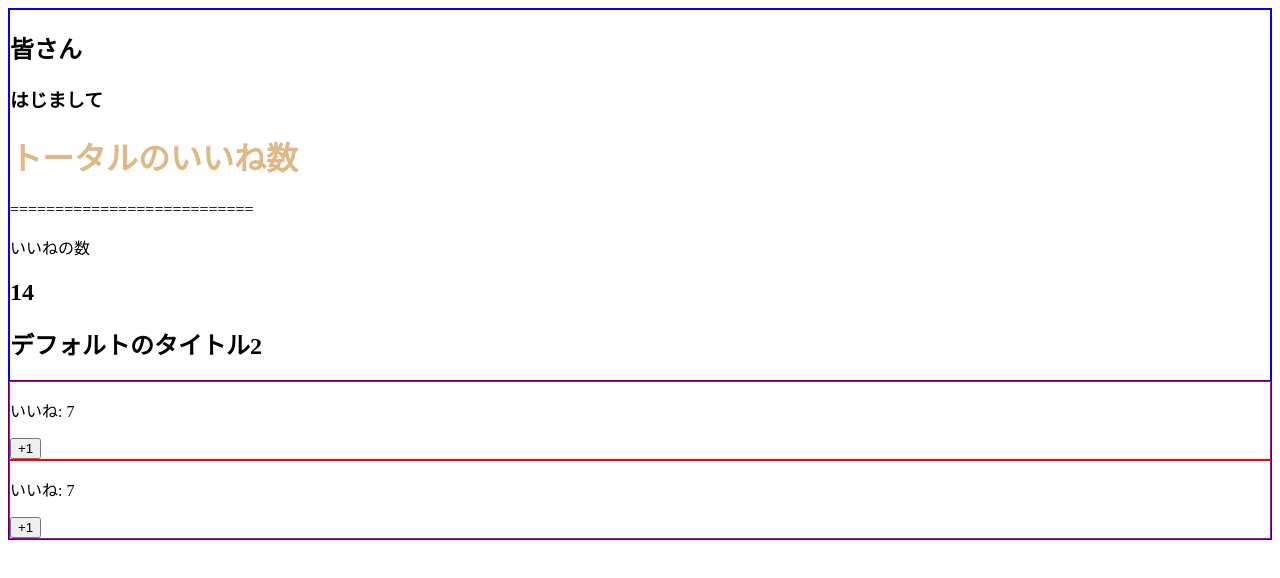
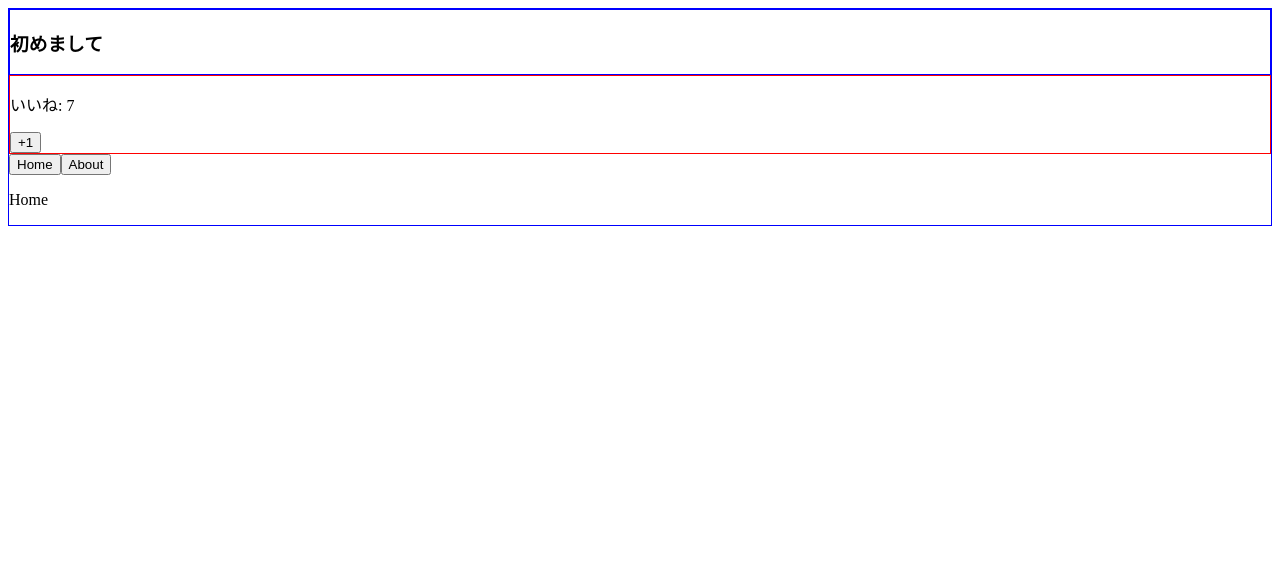
Before and after one commit to asaknkn/vue-study, a Vue app: page / in a window 1280 px wide. Shown: the top 578 px of the page. Built offline with nearby package versions, Linux system fonts and the light colour scheme.

Commit message:
use keep-alive

```diff
--- a/src/App.vue
+++ b/src/App.vue
@@ -1,35 +1,36 @@
 <template>
   <div>
-    <LikeHeader header-text="===========================">
-      <template v-slot:title>
-        <h1>トータルのいいね数</h1>
-      </template>
-      <h2>皆さん</h2>
-      <h3>はじまして</h3>
-      <template v-slot:number>
-        <h2>{{number}}</h2>
-      </template>
-      <template #[title]></template>
-
+    <LikeHeader>
+      <h3>初めまして</h3>
     </LikeHeader>
 
     <LikeNumber :total-number="number" @my-click="incrementNumber"></LikeNumber>
-    <LikeNumber :total-number="number"></LikeNumber>
+
+    <button @click="currentComponent = 'Home'">Home</button>
+    <button @click="currentComponent = 'About'">About</button>
+    <keep-alive>
+      <component :is="currentComponent"></component> <!-- keep-alive がないと切り替わるたびにコンポーネントが destroyed される -->
+    </keep-alive>
+
   </div>
 </template>
 
 <script>
 import LikeHeader from "./components/LikeHeader.vue"
+import About from "./components/About.vue"
+import Home from "./components/Home.vue"
 
   export default {
     data() {
       return {
         number: 14,
-        title: "titleee"
+        currentComponent: "Home"
       }
     },
     components: {
-      LikeHeader
+      LikeHeader,
+      About,
+      Home
     },
     methods: {
       incrementNumber(value) {
--- /dev/null
+++ b/src/components/About.vue
@@ -0,0 +1,20 @@
+<template>
+  <div>
+    <p>About</p>
+    <input />
+  </div>
+</template>
+
+<script>
+  export default {
+    destroyed() {
+      console.log("destroyed")
+    },
+    deactivated() {
+      console.log("deactivated")
+    },
+    activated() {
+      console.log("activated")
+    }
+  }
+</script>
--- /dev/null
+++ b/src/components/Home.vue
@@ -0,0 +1,3 @@
+<template>
+  <p>Home</p>
+</template>
--- a/src/components/LikeHeader.vue
+++ b/src/components/LikeHeader.vue
@@ -1,15 +1,6 @@
 <template>
   <div>
     <slot></slot>
-    <slot name="title">
-      <h2>デフォルトのタイトル</h2>
-    </slot>
-    <p>{{headerText}}</p>
-    <p>いいねの数</p>
-    <slot name="number"></slot>
-    <slot name="titleee">
-      <h2>デフォルトのタイトル2</h2>
-    </slot>
   </div>
 </template>
 
```
